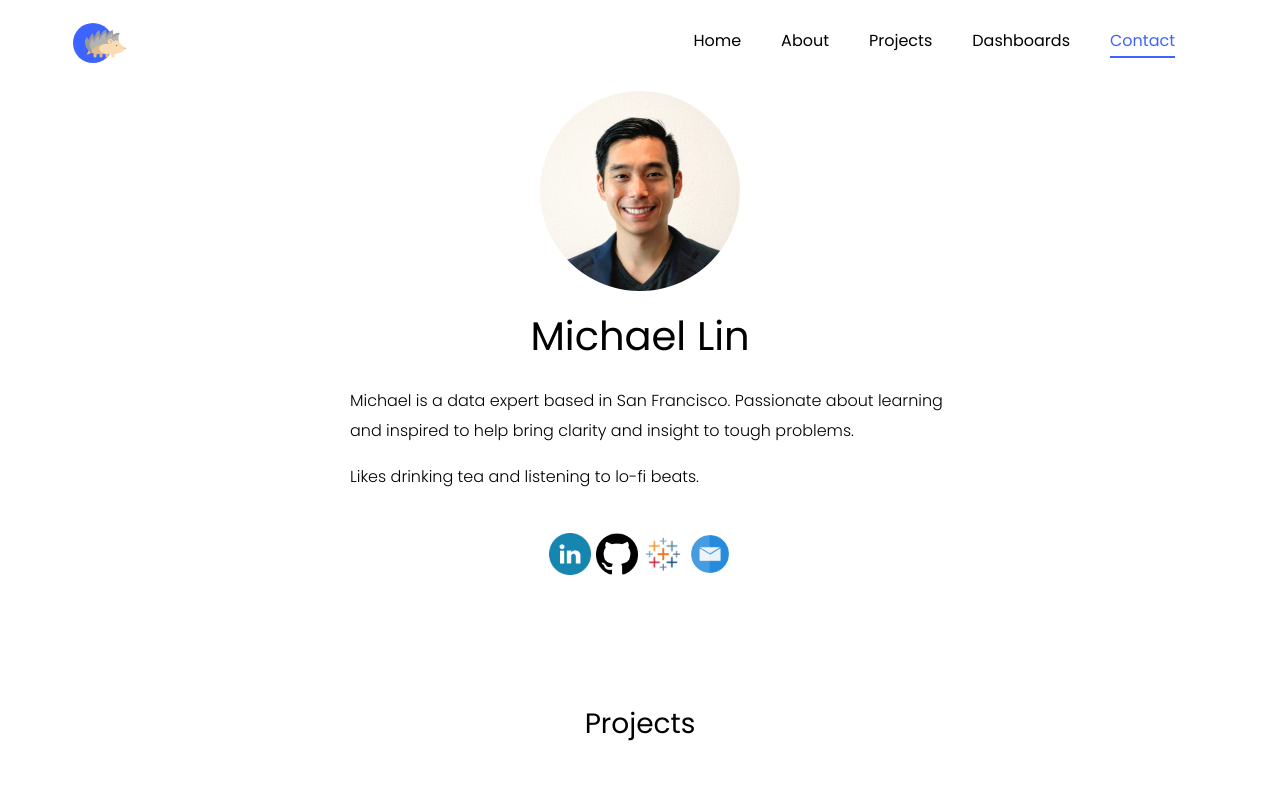
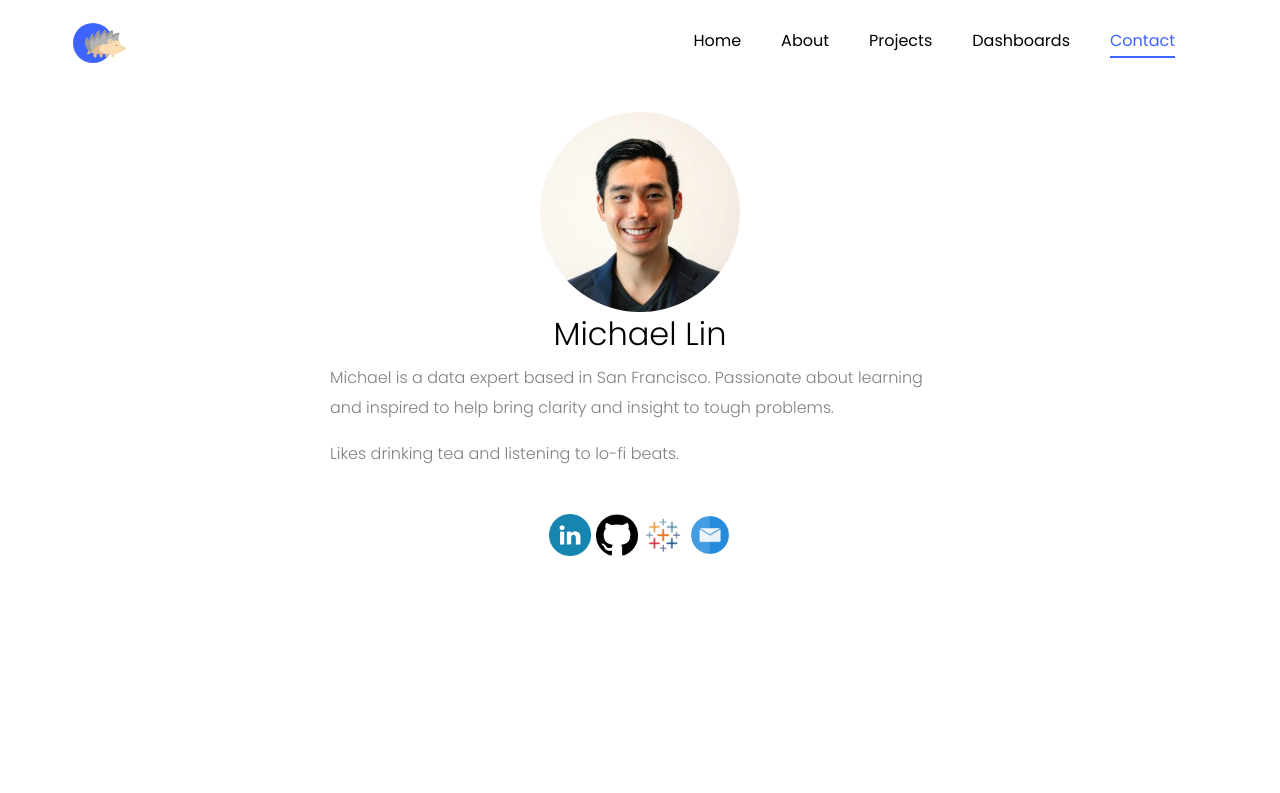
Before and after one commit to mik3up/michaellin.live, a plain HTML site: page index.html in a window 1280 px wide. Shown: the top 793 px of the page. Drawn offline with Linux system fonts and the light colour scheme; files whose address does not match are found by name.

Commit message:
eod update

```diff
--- a/index.html
+++ b/index.html
@@ -21,6 +21,8 @@
     <link rel="stylesheet" href="css/flaticon.css">
     <link rel="stylesheet" href="css/icomoon.css">
     <link rel="stylesheet" href="css/style.css">
+
+    <link rel="shortcut icon" type="image/ico" href="images/favicon.ico"/>
 
     <!-- Global site tag (gtag.js) - Google Analytics -->
     <script async src="https://www.googletagmanager.com/gtag/js?id=UA-149741686-1"></script>
@@ -75,7 +77,7 @@
         flex-wrap: wrap;
         justify-content: center;
         width: 100%;
-        min-width: 80%;
+        min-width: 70%;
         max-width: 90%;
       }
 
@@ -102,17 +104,15 @@
         text-align: center;
       }
 
-      /* Centering text positioning of image */
-      .centered {
-        position: absolute;
-        top: 88%;
-        left: 50%;
-        transform: translate(-50%, -50%);
-      }
-
       p {
         font-weight: 350;
         color: black;
+      }
+
+      div.textfield2 p{
+        width: 620px;
+        font-weight: 350;
+        color: grey;
       }
 
     </style>
@@ -139,47 +139,30 @@
 	    </div>
 	  </nav>
 
-    <!-- about me section -->
-    <section style="left:0;width:100%;min-width:980px;height:auto;top:;bottom:;right:;position:;margin-left:0" data-responsive="true" data-is-screen-width="true" data-col-margin="0" data-row-margin="0" class="strc1" id="about-section">
+    <!-- ABOUT ME SECTION -->
 
-      <div style="position:relative;width:calc(100% - 0px);min-width:980px" id="comp-k14as16vinlineContent" class="strc1inlineContent">
-        <div style="position:relative;width:100%;left:0;flex:980;margin-left:0;min-width:980px;top:0;margin-top:0;margin-bottom:0;height:;display:flex;bottom:;right:" data-content-width="980" data-is-mesh="true" class="mc1" id="comp-k14as16v1">
-          <div style="position:relative;height:100%;width:100%" id="comp-k14as16v1container" class="mc1container">
-            <div style="position: absolute; top: 0px; width: 100%; height: 100%; overflow: hidden; pointer-events: auto; left: 0px; right: 0px; bottom: 0px;" data-page-id="j3om5" data-enable-video="true" data-bg-effect-name="" data-media-type="" data-use-clip-path="" data-needs-clipping="" class="mc1balata" id="comp-k14as16v1balata">
-              <div style="position:absolute;width:100%;height:100%;top:0;background-color:rgba(255, 255, 255, 1)" data-background-image="" data-position="absolute" class="bgColor" id="comp-k14as16v1balatabgcolor">
-                <div style="width:100%;height:100%;position:absolute;top:0;background-image:;opacity:1" id="comp-k14as16v1balatabgcoloroverlay" class="bgColoroverlay">
-                </div>
-              </div>
-            </div>
+    <section class="ftco-section ftco-project" id="about-section">
+      <center>
 
-            <div style="position:relative;left:0;right:0;top:0;bottom:0;width:100%;height:100%" id="comp-k14as16v1inlineContentParent" class="mc1inlineContentParent">
-              <div class="mc1inlineContent" style="width:100%;position:relative;top:0;bottom:0" id="comp-k14as16v1inlineContent">
-                <div id="comp-k14as16v1inlineContent-gridWrapper" data-mesh-internal="true">
-                  <div id="comp-k14as16v1inlineContent-gridContainer" data-mesh-internal="true">
-                    <div style="width: 200px; height: 200px;" title="" data-is-responsive="false" data-display-mode="fill" data-content-padding-horizontal="0" data-content-padding-vertical="0" data-exact-height="200" class="wp3" id="comp-k14as16v2">
-                      <div style="width: 200px; height: 200px;" id="comp-k14as16v2link" class="wp3link">
-                        <img id="comp-k14as16v2imgimage" style="object-position: 50% 50%; width: 200px; height: 200px; object-fit: cover;" alt="michaellin" data-type="image" itemprop="image" src="images/about-circle.png">
-                      </div>
-                    </div>
-                    <div data-packed="true" style="width: 780px; pointer-events: none;" class="txtNew" id="comp-k14as16v3">
-                      <h1 class="font_6" style="text-align:center; line-height:1.35em;">
+        <img src="images/about-circle.png" width="200px">
+
+        <h2 class="font_6" style="text-align:center; line-height:1.35em; font-weight:350;">
           <span class="color_15">
             <span>Michael Lin</span>
           </span>
         </h1>
+
+        <div class="textfield2">
+          <p style="line-height:1.875em; text-align:left;">
+            Michael is a data expert based in San Francisco. Passionate about learning and inspired to help bring clarity and insight to tough problems.
+          </p>
+
+          <p style="line-height:1.875em; text-align:left;">
+            Likes drinking tea and listening to lo-fi beats.
+          </p>
         </div>
 
-                    <div data-packed="true" style="width: 620px; pointer-events: none;" class="txtNew" id="comp-k14as16v6">
-                      <p class="font_9" style="line-height:1.875em; text-align:left;">
-                        <span class="color_15">Michael is a data expert based in San Francisco. Passionate about learning and inspired to help bring clarity and insight to tough problems.</span>
-                      </p>
-
-                      <p class="font_9" style="line-height:1.875em; text-align:left;">
-                        <span class="color_15">Likes drinking tea and listening to lo-fi beats.</span>
-                      </p>
-
-                    </div>
-
+        <br>
 
         <p class="font_9" style="line-height:1.875em; text-align:center;">
           <span class="color_15">
@@ -200,18 +183,9 @@
           </span>
         </p>
 
-                  <!-- <p class="font_9" style="line-height:1.875em; text-align:center;">
-                    <a href="http://www.linkedin.com/in/mlin6" class="btn btn-primary py-3 px-3" target="_linkedin">Download CV</a>
-                  </p> -->
+      </center>
+    </section>
 
-                </div>
-              </div>
-            </div>
-          </div>
-        </div>
-      </div>
-    </div>
-    </section>
 
     <!-- PROJECT SECTION -->
 
@@ -221,7 +195,7 @@
     		<div class="row no-gutters justify-content-center pb-5">
           <div class="col-md-12 heading-section text-center ftco-animate">
           	<!-- <h1 class="big big-2">Projects</h1> -->
-            <h3 class="mb-4">Projects</h3>
+            <h3 class="mb-4">Data Science Projects</h3>
           </div>
         </div>
 
@@ -292,7 +266,6 @@
                 </a>
               </div>
 
-
               <div class="card">
                 <a href = "https://public.tableau.com/profile/michael.lin#!/vizhome/HyundaiCampaignSales2017-2018/SalesDashboard" target="_tableau">
                   <figure>
@@ -304,37 +277,11 @@
                   </div>
                 </a>
               </div>
+
+
+
             </div>
           </center>
-
-
-          <!-- <center>
-            <div class="flex-container">
-              <div class="col-md-4 text-center d-flex ftco-animate">
-    						<a href="https://public.tableau.com/profile/michael.lin#!/vizhome/HyundaiCampaignSales2017-2018/SalesDashboard" target="_tableau" class="services-1 shadow">
-                  <img src="images/dashboard-hyundai.png" width=100% height=78%>
-    							<div class="desc">
-    								<h3 class="mb-5">Hyundai Sales Campaign 2017-2018</h3>
-    								<p>Tableau</p>
-    							</div>
-    						</a>
-    					</div>
-
-
-              <div class="col-md-4 text-center d-flex ftco-animate">
-    						<a href="https://public.tableau.com/profile/michael.lin#!/vizhome/SFConstructionDevelopmentPipeline2019Q1/dashboard" target="_tableau" class="services-1 shadow">
-                  <img src="images/dashboard-sfpipeline.png" width=100% height=78%>
-    							<div class="desc">
-    								<h3 class="mb-5">SF Construction Pipeline 2019 Q1</h3>
-    								<p>Tableau</p>
-    							</div>
-    						</a>
-    					</div>
-
-            </div>
-
-          </center> -->
-
 
       		</div>
       	</div>
@@ -440,7 +387,6 @@
 
           <div class="col-md">
             <div class="ftco-footer-widget mb-4">
-            	<!-- <h2 class="ftco-heading-2">Have a Question?</h2> -->
             	<div class="block-23 mb-3">
 	              <ul>
 	                <li><span class="icon icon-map-marker"></span><span class="text">San Francisco, California, USA</span></li>
@@ -454,9 +400,11 @@
           <div class="col-md-12 text-center">
 
             <font size=1>
-            <p><!-- Link back to Colorlib can't be removed. Template is licensed under CC BY 3.0. -->
+              <p>
+                <!-- Link back to Colorlib can't be removed. Template is licensed under CC BY 3.0. -->
                 Copyright &copy;<script>document.write(new Date().getFullYear());</script> All rights reserved | This template is made with <i class="icon-heart color-danger" aria-hidden="true"></i> by <a href="https://colorlib.com" target="_blank">Colorlib</a>
-              <!-- Link back to Colorlib can't be removed. Template is licensed under CC BY 3.0. --></p>
+                <!-- Link back to Colorlib can't be removed. Template is licensed under CC BY 3.0. -->
+              </p>
             </font>
           </div>
         </div>
```
Lines whose indentation alone changed are shown as unchanged.
